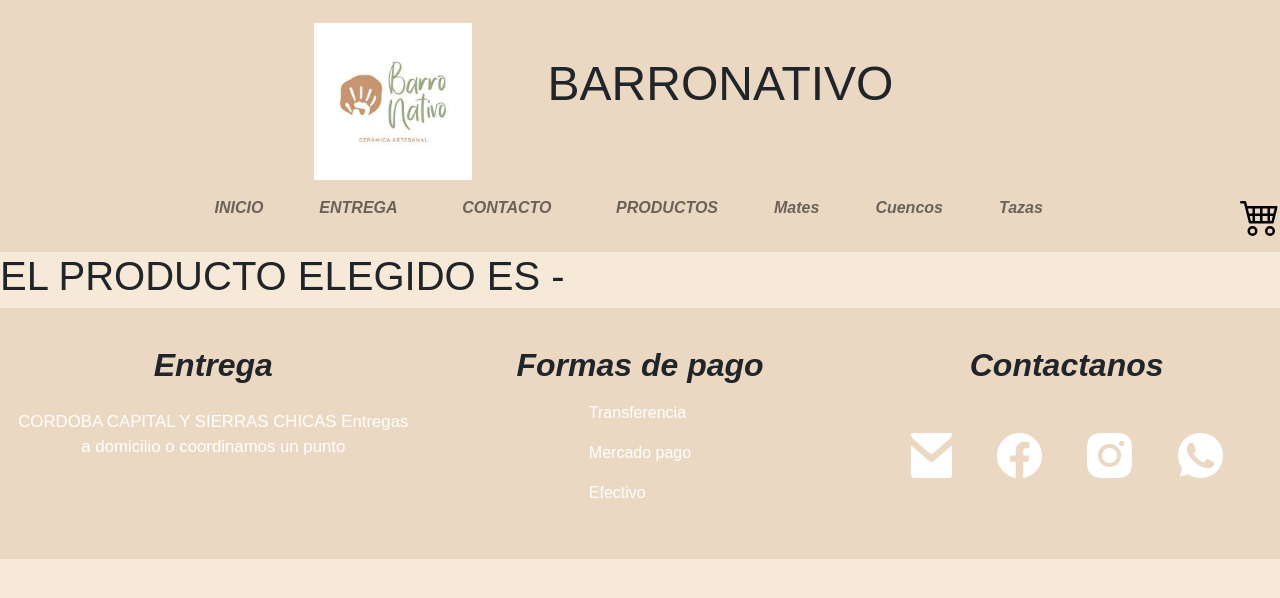
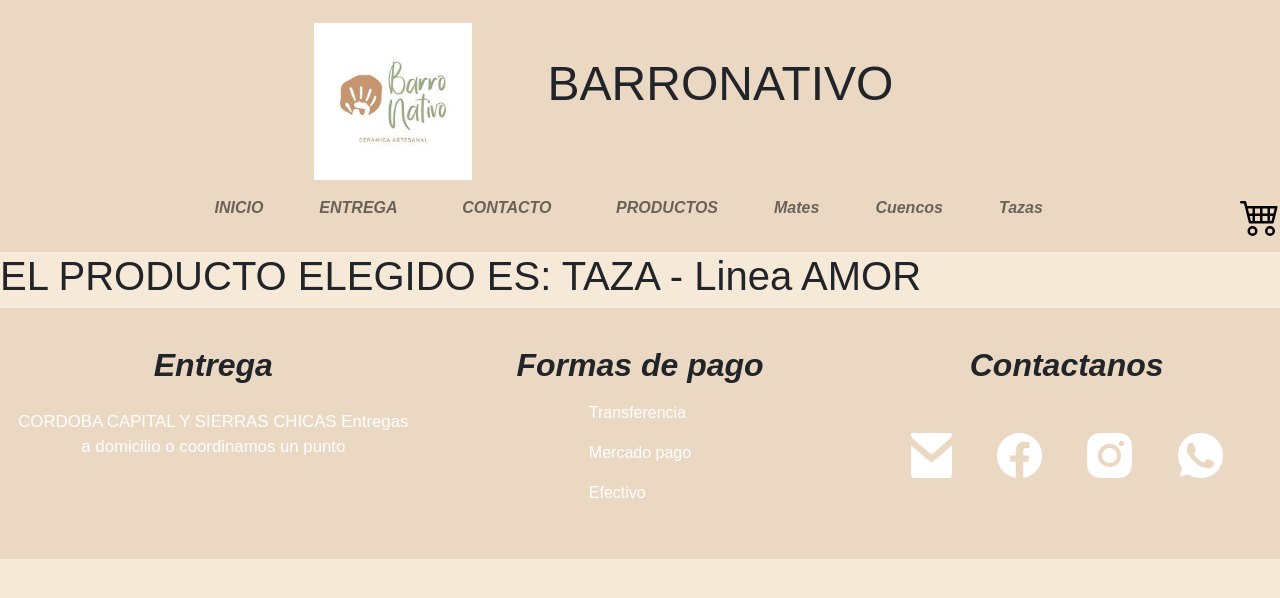
Before and after one commit to ezequieleandi/barronativoReact-eandi, a React (Create React App) app: page /detalle/1 in a window 1280 px wide. Shown: the top 598 px of the page. Built offline with nearby package versions, Linux system fonts and the light colour scheme.

Commit message:
Acceso a info en ItemDetail

```diff
--- a/src/components/aboutProductsHome/AboutProductsHome.js
+++ b/src/components/aboutProductsHome/AboutProductsHome.js
@@ -2,8 +2,8 @@
 
 function AboutProductsHome() {
   return (
-    <div class="flexSobreProd">
-        <div class="infoProd">
+    <div className="flexSobreProd">
+        <div className="infoProd">
             <h2>Sobre nuestros productos</h2>
             <ul>
                 <li>100% artesanal, hecho con torno alfarero.</li>
--- a/src/components/itemDetailContainer/ItemDetail.js
+++ b/src/components/itemDetailContainer/ItemDetail.js
@@ -16,12 +16,13 @@
       .then(respuesta=>{setProductos(respuesta)})
       .catch(error=>console.log(error))
     }
-  }, [])
-  console.log(products)
+  }, [id])
 
   return (
     <div>
-      <h1>EL PRODUCTO ELEGIDO ES {products.producto} - {products.linea}</h1>
+      {products.map((element)=>(
+        <h1>EL PRODUCTO ELEGIDO ES: {element.producto} - {element.linea}</h1>
+      ))}
     </div>
   )
 }
```
